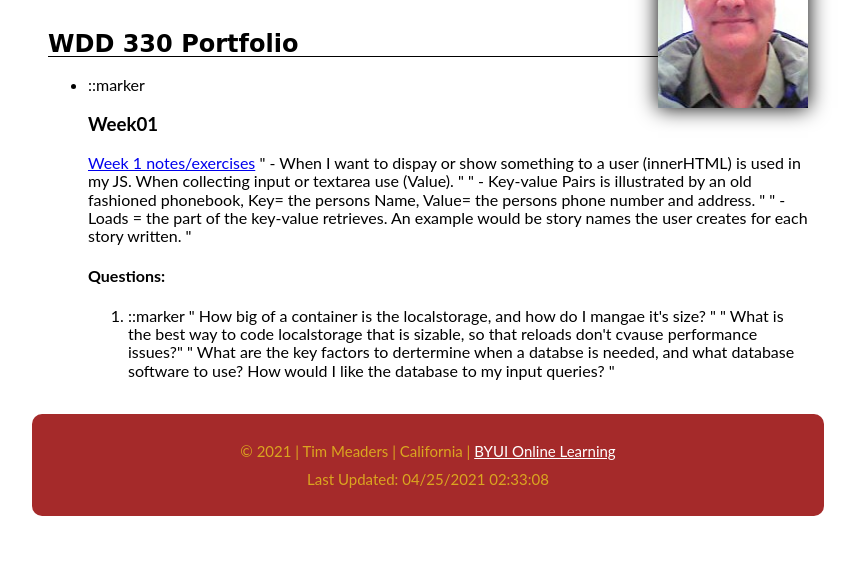
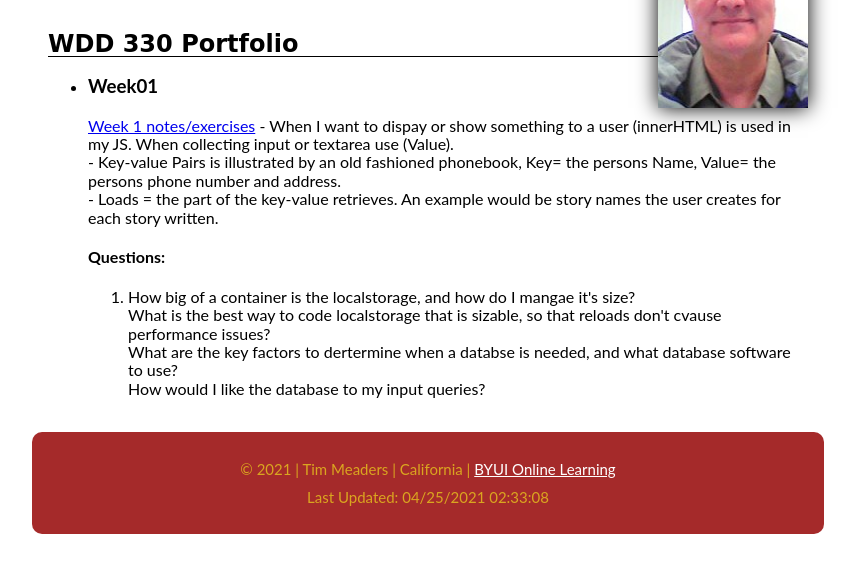
Before and after one commit to tmeaders/portfolio-1, a plain HTML site: page index.html in a window 1280 px wide. Shown: the part 124-696 px from the top of the page, without its empty margins (212-1068 px from the left). Drawn offline with Linux system fonts and the light colour scheme.

Commit message:
0424-1933

```diff
--- a/index.html
+++ b/index.html
@@ -33,27 +33,25 @@
 
         <ul>
           <li>
-            ::marker
             <h3>Week01</h3>
             <a href="/week1/story_editor.html">Week 1 notes/exercises</a>
-            " - When I want to dispay or show something to a user (innerHTML) is
-            used in my JS. When collecting input or textarea use (Value). "
-            " - Key-value Pairs is illustrated by an old fashioned phonebook,
-            Key= the persons Name, Value= the persons phone number and address. "
-            " - Loads = the part of the key-value retrieves. An example would
-            be story names the user creates for each story written. "
+            - When I want to dispay or show something to a user (innerHTML) is
+            used in my JS. When collecting input or textarea use (Value).<br>
+            - Key-value Pairs is illustrated by an old fashioned phonebook,
+            Key= the persons Name, Value= the persons phone number and address.<br>
+            - Loads = the part of the key-value retrieves. An example would
+            be story names the user creates for each story written.
           </li>
           <h4>Questions:</h4>
           <ol>
             <li>
-              ::marker
-              " How big of a container is the localstorage, and how do I mangae
-              it's size? "
-              " What is the best way to code localstorage that is sizable,
-              so that reloads don't cvause performance issues?"
-              " What are the key factors to dertermine when a databse is needed,
-              and what database software to use? How would I like the database to my
-              input queries? "
+              How big of a container is the localstorage, and how do I mangae
+              it's size?<br>
+              What is the best way to code localstorage that is sizable,
+              so that reloads don't cvause performance issues?<br>
+              What are the key factors to dertermine when a databse is needed,
+              and what database software to use?<br>
+              How would I like the database to my input queries?
             </li>
           </ol>
         </ul>
```
